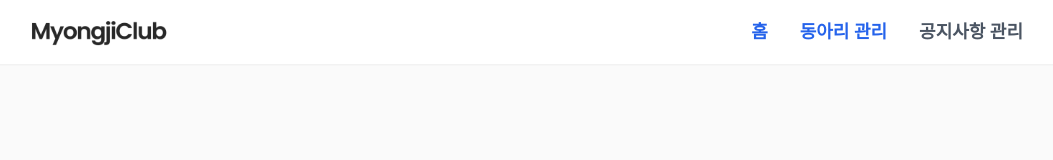
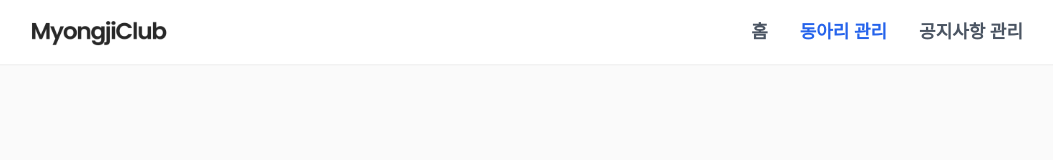
Before and after one commit to k-kbk/Myongji-Club-FE, a Next.js app: page /admin/club in a window 1280 px wide. Shown: the top 160 px of the page, without its empty margins (113-1166 px from the left). Built offline with nearby package versions, Linux system fonts and the light colour scheme; a web font is replaced by a local one.

Commit message:
refactor: 어드민 로그인 메뉴바 감추기

```diff
--- a/src/components/common/Header.tsx
+++ b/src/components/common/Header.tsx
@@ -65,6 +65,7 @@ export default function Header() {
               className="w-32 sm:w-36"
             />
           </Link>
+          {!isPathAdminLogin && (
             <button
               type="button"
               className="block px-3 py-4 opacity-70 sm:hidden"
@@ -80,6 +81,7 @@ export default function Header() {
                 className="w-7"
               />
             </button>
+          )}
           <nav className="hidden font-semibold sm:block sm:text-lg">
             {navItems[pathStartsWith].map(
               (item) =>
--- a/src/utils/isSamePath.ts
+++ b/src/utils/isSamePath.ts
@@ -1,5 +1,5 @@
 export default function isSamePath(path: string, navHref: string): boolean {
-  if (navHref === '/') {
+  if (navHref === '/' || navHref === '/admin') {
     return path === navHref;
   }
   return path.startsWith(navHref);
```
Lines whose indentation alone changed are shown as unchanged.
